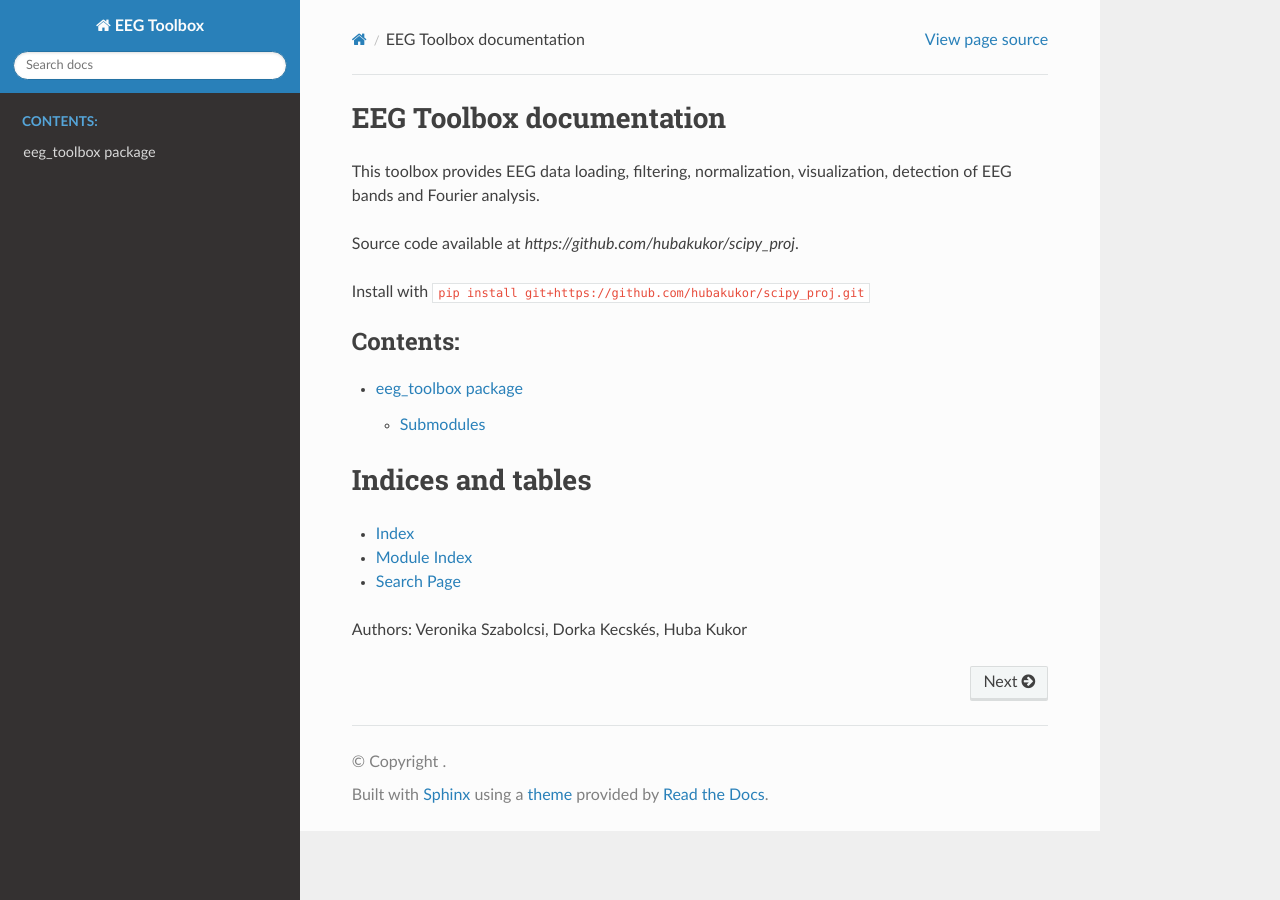
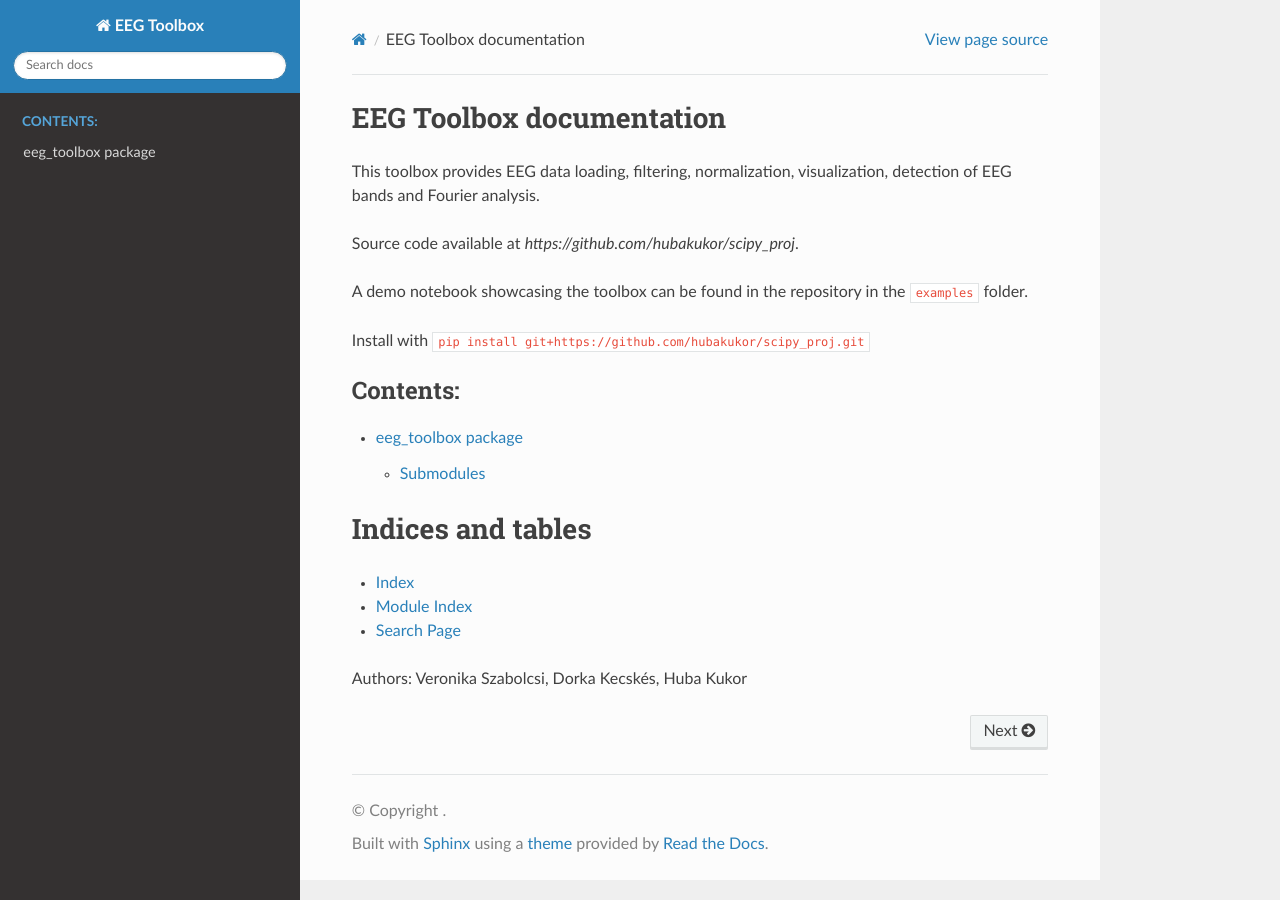
Before and after one commit to hubakukor/scipy_proj, a Sphinx documentation site: the page built from docs/source/index.rst, in a window 1280 px wide. Built offline with Sphinx 7.4.7 and the Read the Docs theme 3.1.0, drawn with Linux system fonts in a browser that asks for light colours.

Commit message:
readthedocs

```diff
--- a/docs/source/index.rst
+++ b/docs/source/index.rst
@@ -10,6 +10,8 @@ This toolbox provides EEG data loading, filtering, normalization,
 visualization, detection of EEG bands and Fourier analysis.
 
 Source code available at `https://github.com/hubakukor/scipy_proj`.
+
+A demo notebook showcasing the toolbox can be found in the repository in the ``examples`` folder.
 
 Install with ``pip install git+https://github.com/hubakukor/scipy_proj.git``
 
```
